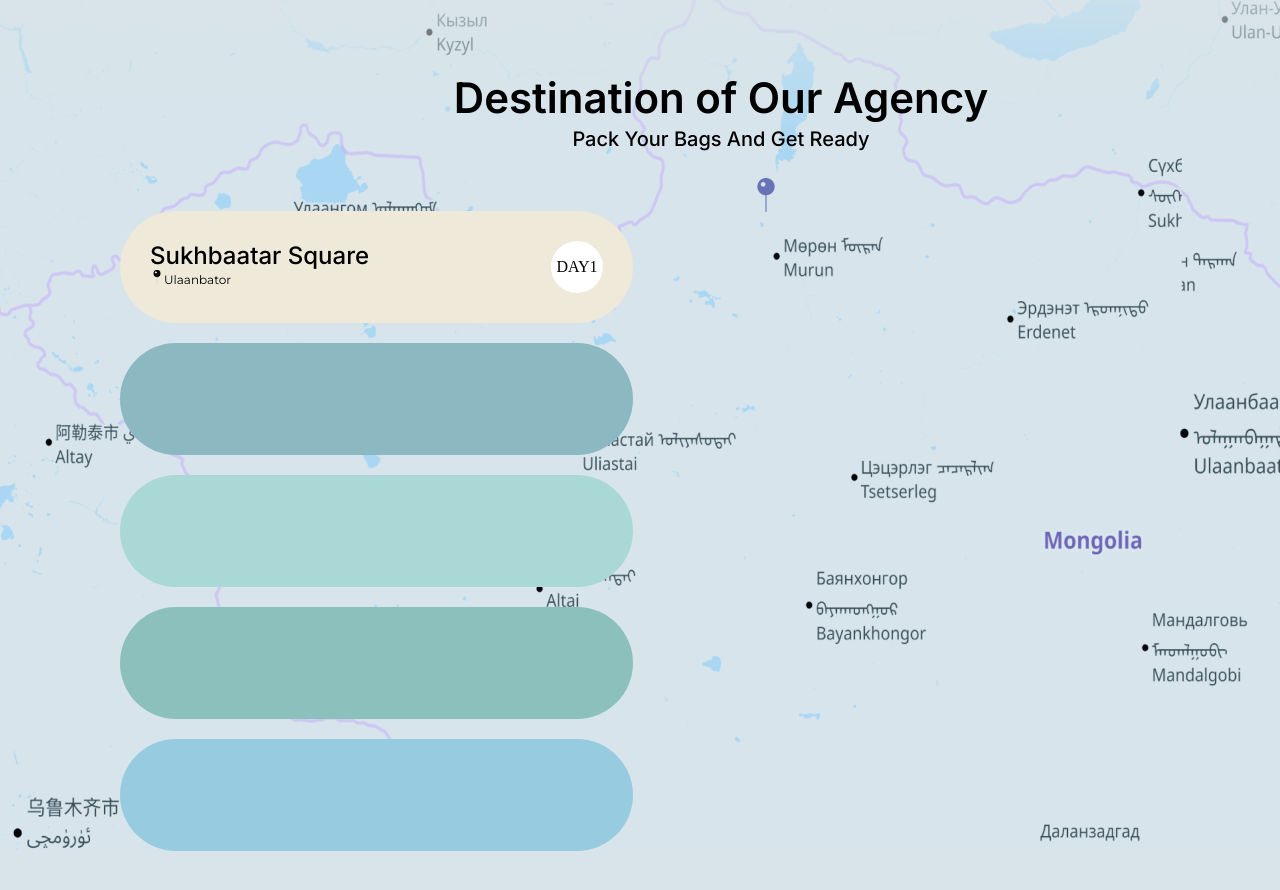
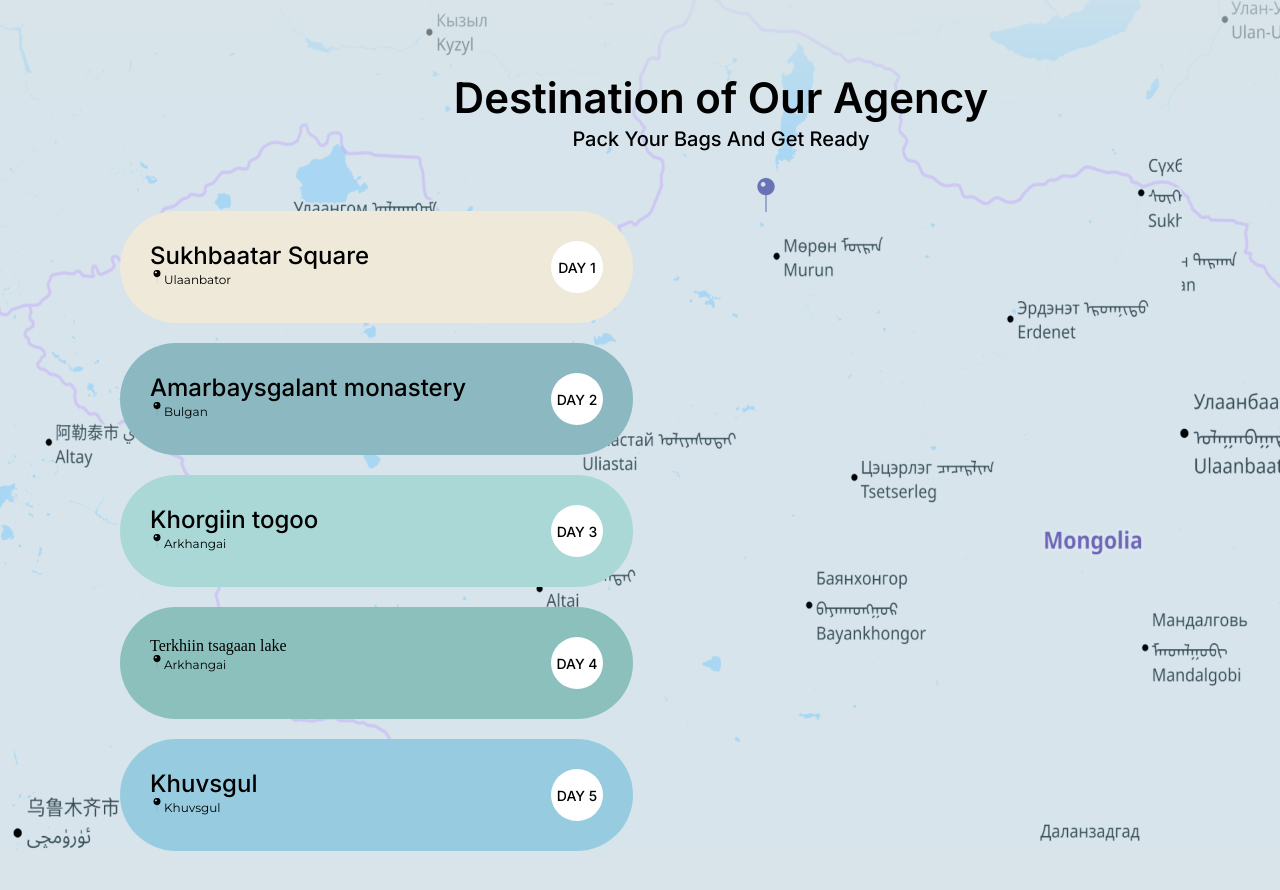
Before and after one commit to Puntsag99/pinetour-1, a plain HTML site: page index.html in a window 1280 px wide. Shown: the part 1325-2215 px from the top of the page. Drawn offline with Linux system fonts and the light colour scheme; a web font is replaced by a local one.

Commit message:
pinetour-1

```diff
--- a/index.html
+++ b/index.html
@@ -118,13 +118,65 @@
                   />Ulaanbator
                 </div>
               </div>
-              <div class="day-1">DAY1</div>
+              <div class="day-1">DAY 1</div>
             </div>
 
-            <div class="block-2"></div>
-            <div class="block-3"></div>
-            <div class="block-4"></div>
-            <div class="block-5"></div>
+            <div class="block-2">
+              <div class="inside-cont-1">
+                Amarbaysgalant monastery
+                <div class="text-6">
+                  <img
+                    src="./image/Icon black 2.png"
+                    alt=""
+                    width="14px"
+                    height="14px"
+                  />Bulgan
+                </div>
+              </div>
+              <div class="day-2">DAY 2</div>
+            </div>
+            <div class="block-3">
+              <div class="inside-cont-2">
+                Khorgiin togoo
+                <div class="text-7">
+                  <img
+                    src="./image/Icon black 2.png"
+                    alt=""
+                    width="14px"
+                    height="14px"
+                  />Arkhangai
+                </div>
+              </div>
+              <div class="day-3">DAY 3</div>
+            </div>
+            <div class="block-4">
+              <div class="inside-cont-3">
+                Terkhiin tsagaan lake
+                <div class="text-8">
+                  <img
+                    src="./image/Icon black 2.png"
+                    alt=""
+                    width="14px"
+                    height="14px"
+                  />Arkhangai
+                </div>
+              </div>
+              <div class="day-4">DAY 4</div>
+            </div>
+            <div class="block-5">
+              <div class="inside-cont-4">
+                Khuvsgul
+                <div class="text-9">
+                  <img
+                    src="./image/Icon black 2.png"
+                    alt=""
+                    width="14px"
+                    height="14px"
+                  />Khuvsgul
+                </div>
+              </div>
+              <div class="day-5">DAY 5</div>
+            </div>
           </div>
         </div>
       </section>
--- a/style.css
+++ b/style.css
@@ -338,30 +338,141 @@ nav a {
   justify-content: center;
   align-items: center;
   border-radius: 50%;
+  font-size: 14px;
+  font-weight: 500;
+  font-family: "Inter", serif;
 }
 
 .block-2 {
+  display: flex;
   width: 513px;
-  height: 112px;
+  padding: 30px;
+  justify-content: space-between;
   background-color: #8bb8c1;
   border-radius: 120px;
 }
 
+.text-6 {
+  column-gap: 12px;
+  font-size: 12px;
+  font-weight: 400;
+  font-family: "Montserrat", serif;
+}
+
+.inside-cont-1 {
+  font-size: 24px;
+  font-weight: 500;
+  font-family: "Inter", serif;
+}
+.day-2 {
+  display: flex;
+  width: 52px;
+  height: 52px;
+  background-color: white;
+  justify-content: center;
+  align-items: center;
+  border-radius: 50%;
+  font-size: 14px;
+  font-weight: 500;
+  font-family: "Inter", serif;
+}
+
 .block-3 {
+  display: flex;
   width: 513px;
-  height: 112px;
+  padding: 30px;
   background-color: #aad8d7;
   border-radius: 120px;
+  justify-content: space-between;
+}
+
+.text-7 {
+  column-gap: 12px;
+  font-size: 12px;
+  font-weight: 400;
+  font-family: "Montserrat", serif;
+}
+
+.inside-cont-2 {
+  font-size: 24px;
+  font-weight: 500;
+  font-family: "Inter", serif;
+}
+.day-3 {
+  display: flex;
+  width: 52px;
+  height: 52px;
+  background-color: white;
+  justify-content: center;
+  align-items: center;
+  border-radius: 50%;
+  font-size: 14px;
+  font-weight: 500;
+  font-family: "Inter", serif;
 }
 .block-4 {
+  display: flex;
   width: 513px;
-  height: 112px;
+  padding: 30px;
   background-color: #8bc0bd;
   border-radius: 120px;
+  justify-content: space-between;
+}
+
+.text-8 {
+  column-gap: 12px;
+  font-size: 12px;
+  font-weight: 400;
+  font-family: "Montserrat", serif;
+}
+
+.inside-cont-4 {
+  font-size: 24px;
+  font-weight: 500;
+  font-family: "Inter", serif;
+}
+.day-4 {
+  display: flex;
+  width: 52px;
+  height: 52px;
+  background-color: white;
+  justify-content: center;
+  align-items: center;
+  border-radius: 50%;
+  font-size: 14px;
+  font-weight: 500;
+  font-family: "Inter", serif;
 }
 .block-5 {
+  display: flex;
   width: 513px;
-  height: 112px;
+  padding: 30px;
   background-color: #97cce0;
   border-radius: 120px;
+  justify-content: space-between;
 }
+
+.text-9 {
+  column-gap: 12px;
+  font-size: 12px;
+  font-weight: 400;
+  font-family: "Montserrat", serif;
+}
+
+.inside-cont-4 {
+  font-size: 24px;
+  font-weight: 500;
+  font-family: "Inter", serif;
+}
+.day-5 {
+  display: flex;
+  width: 52px;
+  height: 52px;
+  background-color: white;
+  justify-content: center;
+  align-items: center;
+  border-radius: 50%;
+  font-size: 14px;
+  font-weight: 500;
+  font-family: "Inter", serif;
+}
```
